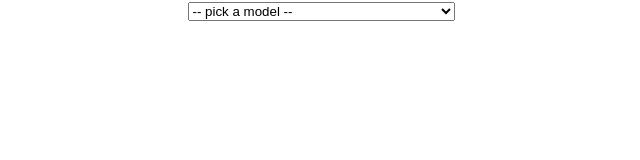
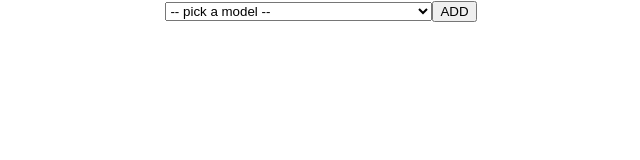
Before and after one commit to qiyu1987/computer-models, a React (Create React App) app: page / in a window 1280 px wide. Shown: the top 160 px of the page, without its empty margins (319-959 px from the left). Built offline with nearby package versions, Linux system fonts and the light colour scheme.

Commit message:
add button to dispatch redux action

```diff
--- a/src/App.js
+++ b/src/App.js
@@ -1,4 +1,5 @@
 import React, {Component} from 'react';
+import {connect} from 'react-redux'
 import './App.css';
 
 class App extends Component {
@@ -33,6 +34,16 @@ class App extends Component {
     // console.log(event.target.value)
     this.setState({selectedModel:event.target.value})
   }
+  handleClick = () => {
+    if (this.state.selectedModel) {
+      this.props.dispatch({
+        type:'ADD_MODEL',
+        payload:this.data.find(
+          model => model.name === this.state.selectedModel)
+      })
+    }
+    // console.log('click')
+  }
   render(){
     return (
       <div className="App">
@@ -44,9 +55,10 @@ class App extends Component {
             </option>
           )}
         </select>
+        <button onClick={this.handleClick}>ADD</button>
       </div>
     );
   }
 }
 
-export default App;
+export default connect()(App);
```
